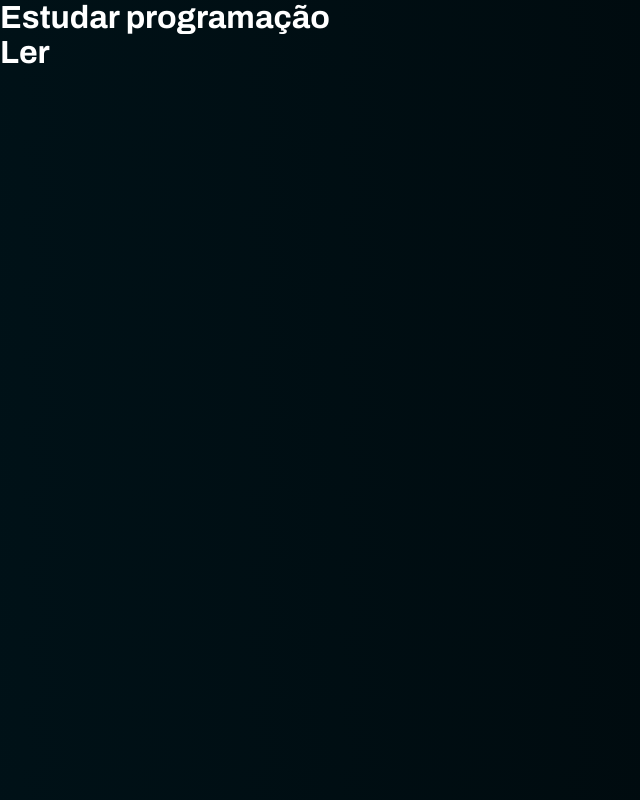
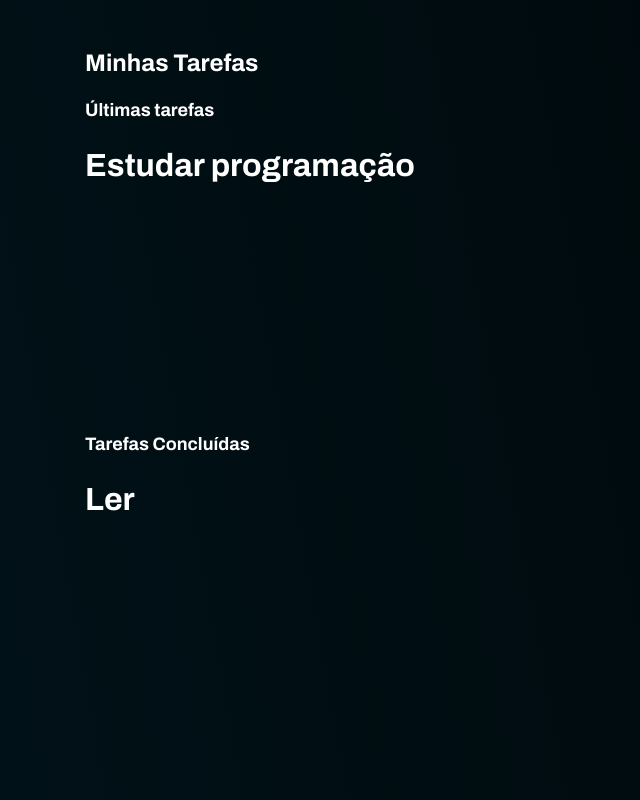
Before and after one commit to Nils0n/task-manager-front, a React (Vite) app: page / in a window 1280 px wide. Shown: the whole page, without its empty margins (0-640 px from the left). Built offline with nearby package versions, Linux system fonts and the light colour scheme; no server answers.

Commit message:
feat: add tasks

```diff
--- a/src/App.tsx
+++ b/src/App.tsx
@@ -1,45 +1,11 @@
-import { useEffect, useState } from 'react'
-import TaskItem from './components/TaskItem';
-import api from './services/api';
+import Tasks from './components/Tasks';
 
 function App() {
-  const [tasks, setTasks] = useState([
-    {
-      id: 1,
-      description: "Estudar programação",
-      isCompleted: false
-    },
-    {
-      id: 2,
-      description: "Ler",
-      isCompleted: true
-    },
-  ]);
 
-
-  useEffect(() => {
-
-    const fetchTasks = async () => {
-      try {
-        const { data } = await api.get('tasks');
-        // setTasks(data);
-      } catch (error) {
-        console.log(error);
-      }
-    }
-
-    fetchTasks();
-
-  }, []);
 
   return (
     <>
-      {tasks.map(task => (
-        <TaskItem
-          key={task.id}
-          task={task}
-        />
-      ))}
+      <Tasks />
     </>
   )
 }
--- /dev/null
+++ b/src/components/Tasks/index.tsx
@@ -0,0 +1,62 @@
+import { useEffect, useState } from "react";
+import api from "../../services/api";
+import TaskItem from "../TaskItem";
+import "./styles.scss";
+
+export default function Tasks() {
+    const [tasks, setTasks] = useState([
+        {
+            id: 1,
+            description: "Estudar programação",
+            isCompleted: false
+        },
+        {
+            id: 2,
+            description: "Ler",
+            isCompleted: true
+        },
+    ]);
+
+
+    useEffect(() => {
+
+        const fetchTasks = async () => {
+            try {
+                const { data } = await api.get('tasks');
+                // setTasks(data);
+            } catch (error) {
+                console.log(error);
+            }
+        }
+
+        fetchTasks();
+
+    }, []);
+    return (
+        <div className="tasks-container">
+            <h2>Minhas Tarefas</h2>
+            <div className="last-tasks">
+                <h3>Últimas tarefas</h3>
+                <div className="tasks-list">
+                    {tasks.filter(task => task.isCompleted === false).map(lasTask => (
+                        <TaskItem
+                            key={lasTask.id}
+                            task={lasTask}
+                        />
+                    ))}
+                </div>
+            </div>
+            <div className="completed-tasks">
+                <h3>Tarefas Concluídas</h3>
+                <div className="tasks-list">
+                    {tasks.filter(task => task.isCompleted).map(completedTask => (
+                        <TaskItem
+                            key={completedTask.id}
+                            task={completedTask}
+                        />
+                    ))}
+                </div>
+            </div>
+        </div>
+    )
+}
--- /dev/null
+++ b/src/components/Tasks/styles.scss
@@ -0,0 +1,35 @@
+.tasks-container {
+    padding: 3.125rem 5.3125rem 3.75rem;
+    display: flex;
+    flex-direction: column;
+    max-width: 40%;
+    height: 100vh;
+
+    h2 {
+        margin-bottom: 1.5rem;
+    }
+
+    h3 {
+        font-size: 1.125rem;
+    }
+
+    .last-tasks {
+        flex: 1;
+        overflow-y: hidden;
+        display: flex;
+        flex-direction: column;
+    }
+
+    .completed-tasks {
+        flex: 1;
+        padding-top: 1.75rem;
+
+
+
+    }
+
+    .tasks-list {
+        margin-top: 1.75rem;
+    }
+
+}
```
Also changed, not shown: src/components/TaskItem/index.tsx (renamed from src/components/TaskItem.tsx).
